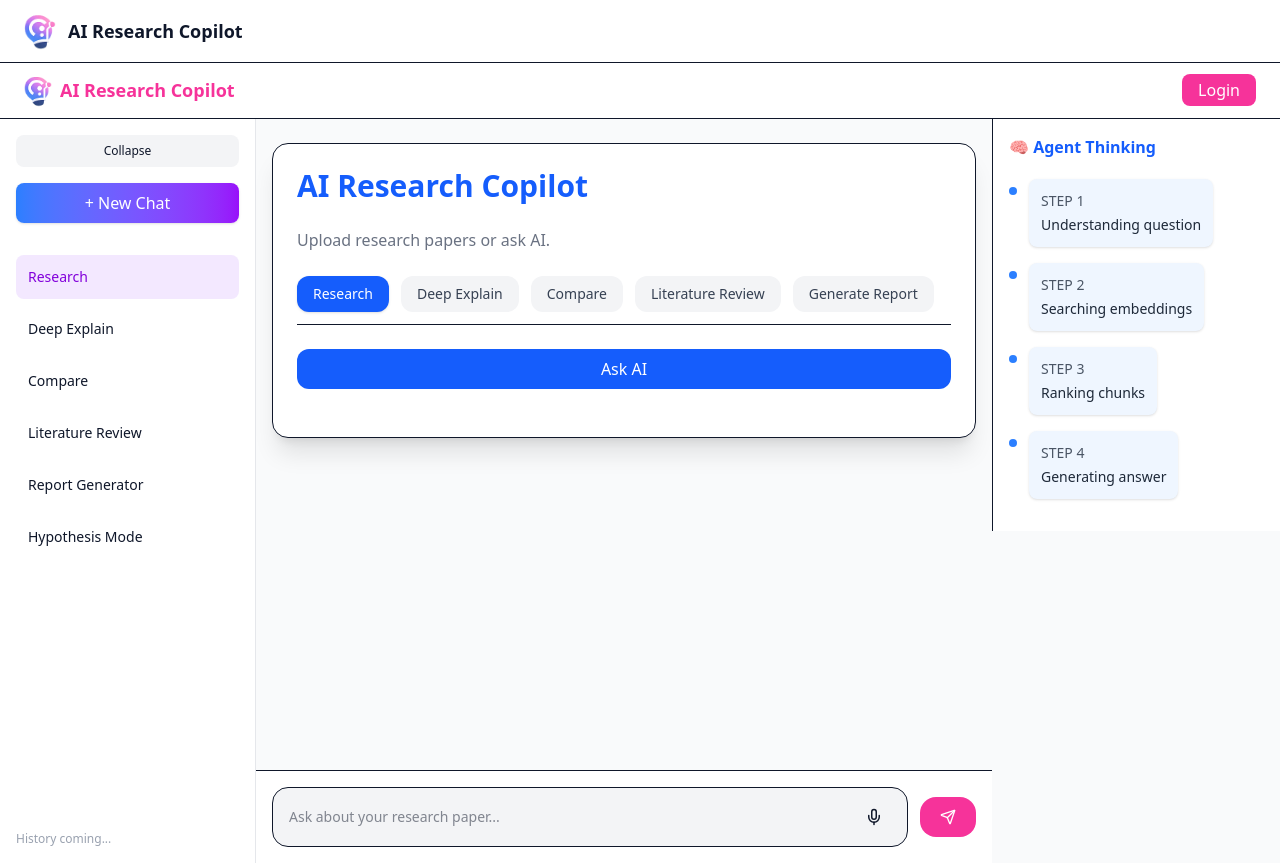
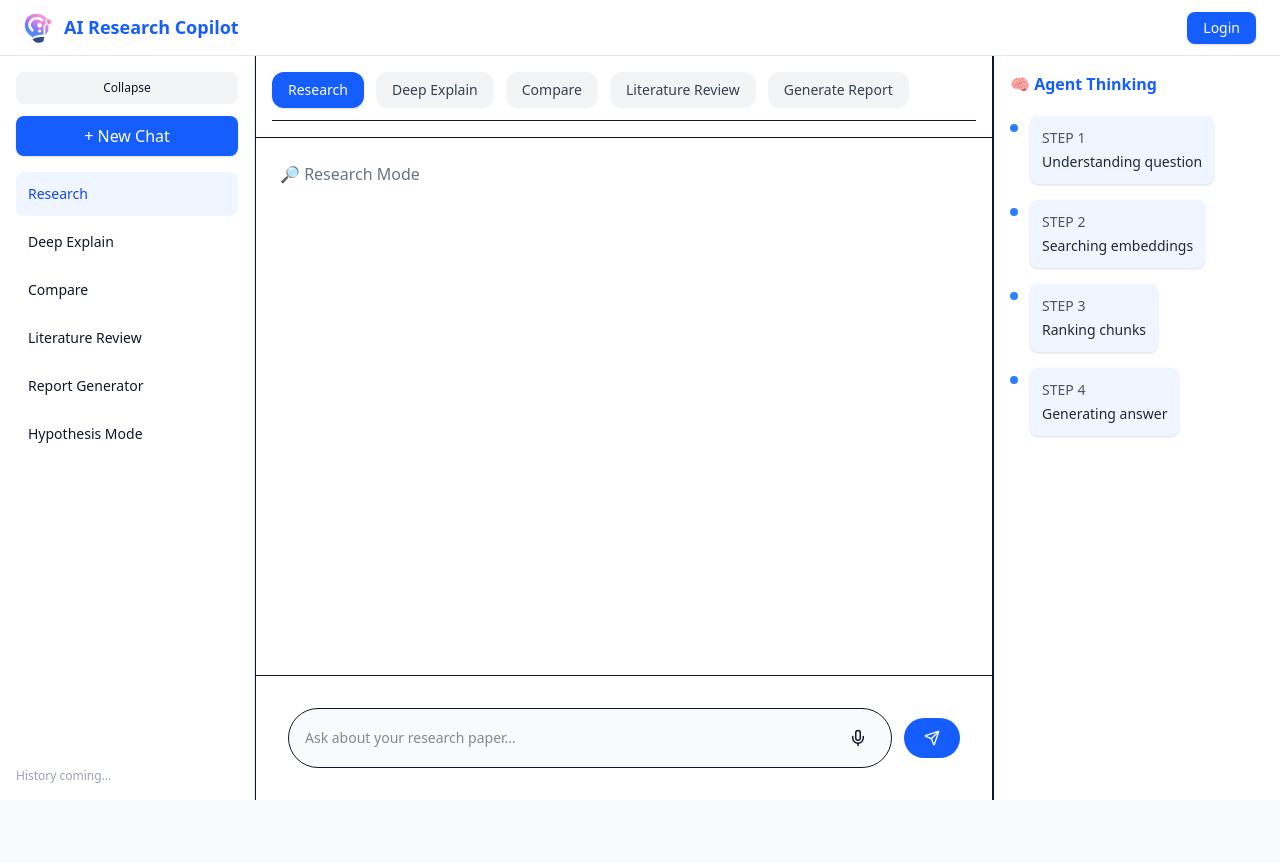
Before and after one commit to devloperdevesh/ai-research-copilot, a Next.js app in the folder frontend/: page / in a window 1280 px wide. After the commit the page ends 800 px from the top, so only its background shows below. Built offline with nearby package versions, Linux system fonts and the light colour scheme.

Commit message:
Updated UI

```diff
--- a/frontend/app/layout.tsx
+++ b/frontend/app/layout.tsx
@@ -1,5 +1,4 @@
 import type { Metadata } from "next";
-import Image from "next/image";
 import "./globals.css";
 
 export const metadata: Metadata = {
@@ -7,7 +6,7 @@ export const metadata: Metadata = {
   description: "Citation-aware AI research assistant",
 
   icons: {
-    icon: "/logo.png",      // favicon
+    icon: "/logo.png",
     shortcut: "/logo.png",
     apple: "/logo.png"
   }
@@ -18,30 +17,10 @@ export default function RootLayout({
 }: {
   children: React.ReactNode;
 }) {
-
   return (
     <html lang="en">
-      <body className="bg-white text-gray-900">
-
-        {/* TOP HEADER */}
-        <header className="flex items-center gap-3 px-6 py-3 border-b bg-white">
-
-          <Image
-            src="/logo.png"
-            alt="AI Research Copilot"
-            width={32}
-            height={32}
-            priority
-          />
-
-          <h1 className="font-semibold text-lg">
-            AI Research Copilot
-          </h1>
-
-        </header>
-
+      <body className="bg-white text-gray-900 antialiased">
         {children}
-
       </body>
     </html>
   );
--- a/frontend/app/page.tsx
+++ b/frontend/app/page.tsx
@@ -1,13 +1,13 @@
 import MainLayout from "../components/layout/MainLayout";
-import ChatBox from "../components/chat/ChatBox";
+import ChatContainer from "../components/chat/ChatContainer";
 
-export default function Home(){
+export default function Home() {
 
-  return(
+  return (
 
     <MainLayout>
 
-      <ChatBox/>
+      <ChatContainer />
 
     </MainLayout>
 
--- a/frontend/components/chat/ChatArea.tsx
+++ /dev/null
@@ -1,29 +0,0 @@
-"use client";
-
-import ChatInputBar from "./ChatInputBar";
-
-export default function ChatArea({ children }: any) {
-
-  return (
-
-    <div className="flex flex-col h-full">
-
-      {/* Messages Area */}
-      <div className="flex-1 overflow-y-auto px-4 py-6 space-y-4">
-
-        {children}
-
-      </div>
-
-      {/* Bottom Input Fixed */}
-      <div className="border-t bg-white p-4">
-
-        <ChatInputBar />
-
-      </div>
-
-    </div>
-
-  );
-
-}
--- a/frontend/components/chat/ChatBox.tsx
+++ /dev/null
@@ -1,95 +0,0 @@
-"use client";
-
-import { useState } from "react";
-import ReactMarkdown from "react-markdown";
-
-import ResearchToolbar from "./ResearchToolbar";
-import CitationPanel from "./CitationPanel";
-import ThinkingIndicator from "./ThinkingIndicator";
-import useAutoScroll from "@/hooks/useAutoScroll";
-
-export default function ChatBox() {
-
-  const [mode, setMode] = useState("research");   // ✅ ADD THIS
-  const [streamText, setStreamText] = useState("");
-  const [loading, setLoading] = useState(false);
-
-  const bottomRef = useAutoScroll(streamText);
-
-  const sendMessage = async () => {
-
-    setLoading(true);
-
-    const response = await fetch("http://localhost:8000/chat", {
-      method: "POST",
-      headers: {
-        "Content-Type": "application/json"
-      },
-      body: JSON.stringify({ mode }) // optional future use
-    });
-
-    const reader = response.body?.getReader();
-    const decoder = new TextDecoder();
-
-    let result = "";
-
-    while (true) {
-
-      const { done, value } = await reader!.read();
-
-      if (done) break;
-
-      result += decoder.decode(value);
-      setStreamText(result);
-
-    }
-
-    setLoading(false);
-
-  };
-
-  return (
-
-    <div className="bg-white shadow-xl rounded-2xl border p-6 flex flex-col gap-6">
-
-      <h1 className="text-3xl font-semibold text-blue-600">
-        AI Research Copilot
-      </h1>
-
-      <p className="text-gray-500">
-        Upload research papers or ask AI.
-      </p>
-
-      {/* ✅ PASS PROPS HERE */}
-      <ResearchToolbar mode={mode} setMode={setMode} />
-
-      {loading && <ThinkingIndicator />}
-
-      {streamText && (
-
-        <div className="bg-gray-50 p-4 rounded-xl border">
-
-          <ReactMarkdown>
-            {streamText}
-          </ReactMarkdown>
-
-          <CitationPanel />
-
-        </div>
-
-      )}
-
-      <button
-        onClick={sendMessage}
-        className="bg-blue-600 hover:bg-blue-700 transition text-white py-2 rounded-xl"
-      >
-        Ask AI
-      </button>
-
-      <div ref={bottomRef} />
-
-    </div>
-
-  );
-
-}
--- a/frontend/components/chat/ChatContainer.tsx
+++ b/frontend/components/chat/ChatContainer.tsx
@@ -1,7 +1,6 @@
 "use client";
 
 import { useState } from "react";
-import ModeRouter from "../modes/ModeRouter";
 import ResearchToolbar from "./ResearchToolbar";
 import ChatInputBar from "./ChatInputBar";
 
@@ -9,28 +8,25 @@ export default function ChatContainer() {
 
   const [mode, setMode] = useState("research");
 
-  const [messages, setMessages] = useState([
-    { role: "user", text: "Explain transformers" },
-    { role: "ai", text: "Transformers are attention-based models used in NLP..." }
-  ]);
-
   return (
 
-    <div className="flex flex-col h-full bg-gradient-to-br from-white via-pink-50 to-purple-50">
+    <div className="flex flex-col h-full bg-white">
 
-      {/* 🔹 MODE TOOLBAR */}
-      <div className="p-4 border-b bg-white shadow-sm">
+      {/* Mode Toolbar */}
+      <div className="border-b p-4 bg-white">
         <ResearchToolbar mode={mode} setMode={setMode} />
       </div>
 
-      {/* 🔹 MESSAGE AREA */}
-      <div className="flex-1 overflow-y-auto p-6 space-y-4">
+      {/* Message Area */}
+      <div className="flex-1 overflow-y-auto p-6">
 
-        <ModeRouter mode={mode} data={messages} />
+        <div className="text-gray-500">
+          🔎 Research Mode
+        </div>
 
       </div>
 
-      {/* 🔹 INPUT BAR */}
+      {/* Bottom Input */}
       <div className="border-t bg-white p-4">
         <ChatInputBar />
       </div>
--- a/frontend/components/chat/ChatInput.tsx
+++ /dev/null
@@ -1,58 +0,0 @@
-"use client";
-
-import { useState } from "react";
-import CommandMenu from "./CommandMenu";
-
-export default function ChatInput({onSend}:any){
-
- const [input,setInput]=useState("");
- const [showCommands,setShowCommands]=useState(false);
-
- const handleChange=(e:any)=>{
-
-   const value=e.target.value;
-   setInput(value);
-
-   if(value.startsWith("/"))
-     setShowCommands(true);
-   else
-     setShowCommands(false);
-
- };
-
- return(
-
-  <div className="relative">
-
-   {showCommands &&(
-     <CommandMenu
-      onSelect={(cmd:string)=>{
-       setInput(cmd+" ");
-       setShowCommands(false);
-      }}
-     />
-   )}
-
-   <div className="flex gap-2">
-
-    <input
-      value={input}
-      onChange={handleChange}
-      placeholder="Ask AI or type /command..."
-      className="flex-1 border rounded-lg p-3"
-    />
-
-    <button
-     onClick={()=>onSend(input)}
-     className="bg-gradient-to-r from-blue-500 to-purple-500 text-white px-4 rounded-lg"
-    >
-     Send
-    </button>
-
-   </div>
-
-  </div>
-
- );
-
-}
--- a/frontend/components/chat/ChatInputBar.tsx
+++ b/frontend/components/chat/ChatInputBar.tsx
@@ -15,9 +15,9 @@ export default function ChatInputBar() {
 
   return (
 
-    <div className="max-w-4xl mx-auto flex gap-3 items-center">
+    <div className="max-w-4xl mx-auto flex gap-3 items-center p-4">
 
-      <div className="flex flex-1 items-center border rounded-2xl px-4 py-3 bg-gray-100 focus-within:ring-2 focus-within:ring-pink-400 transition">
+      <div className="flex flex-1 items-center border rounded-full px-4 py-3 bg-gray-50 focus-within:ring-2 focus-within:ring-blue-500 transition">
 
         <input
           value={message}
@@ -26,7 +26,7 @@ export default function ChatInputBar() {
           className="flex-1 bg-transparent outline-none text-sm"
         />
 
-        <button className="p-2 hover:bg-pink-100 rounded-full transition">
+        <button className="p-2 hover:bg-blue-100 rounded-full transition">
           <Mic size={18} />
         </button>
 
@@ -34,7 +34,7 @@ export default function ChatInputBar() {
 
       <button
         onClick={sendMessage}
-        className="bg-pink-500 hover:bg-pink-600 text-white px-5 py-3 rounded-2xl transition flex items-center gap-2"
+        className="bg-blue-600 hover:bg-blue-700 text-white px-5 py-3 rounded-full transition flex items-center gap-2"
       >
         <Send size={16} />
       </button>
@@ -42,4 +42,5 @@ export default function ChatInputBar() {
     </div>
 
   );
+
 }
--- a/frontend/components/layout/MainLayout.tsx
+++ b/frontend/components/layout/MainLayout.tsx
@@ -3,7 +3,6 @@
 import Navbar from "./Navbar";
 import Sidebar from "./Sidebar";
 import ResearchTimeline from "../modes/ResearchTimeline";
-import ChatArea from "../chat/ChatArea";
 
 export default function MainLayout({ children }: any) {
 
@@ -15,33 +14,28 @@ export default function MainLayout({ children }: any) {
   ];
 
   return (
-
     <div className="h-screen flex flex-col bg-gray-50">
 
       <Navbar />
 
       <div className="flex flex-1 overflow-hidden">
 
-        {/* LEFT SIDEBAR */}
-        <div className="w-64 border-r bg-white">
+        {/* Sidebar */}
+        <aside className="hidden md:flex w-64 border-r bg-white">
           <Sidebar />
-        </div>
+        </aside>
 
-        {/* CENTER CHAT AREA */}
-        <div className="flex-1 flex flex-col">
-          <ChatArea>
-            {children}
-          </ChatArea>
-        </div>
+        {/* Main Content */}
+        <main className="flex-1 flex flex-col overflow-hidden">
+          {children}
+        </main>
 
-        {/* RIGHT PANEL */}
-        <div className="hidden xl:block">
+        {/* Right Panel */}
+        <aside className="hidden xl:flex w-72 border-l bg-white">
           <ResearchTimeline steps={steps} />
-        </div>
+        </aside>
 
       </div>
-
     </div>
-
   );
 }
--- a/frontend/components/layout/Navbar.tsx
+++ b/frontend/components/layout/Navbar.tsx
@@ -1,27 +1,37 @@
-import Image from "next/image"
+"use client";
 
-export default function Navbar(){
+import Image from "next/image";
 
-return(
+export default function Navbar() {
 
-<div className="h-14 flex items-center justify-between px-6 bg-white border-b">
+  return (
 
-<div className="flex items-center gap-2">
+    <div className="h-14 flex items-center justify-between px-6 bg-white border-b border-gray-200">
 
-<Image src="/logo.png" width={28} height={28} alt="logo"/>
+      {/* LEFT LOGO */}
+      <div className="flex items-center gap-3">
 
-<h1 className="font-bold text-lg text-pink-500">
+        <Image
+          src="/logo.png"
+          width={28}
+          height={28}
+          alt="AI Research Copilot"
+          priority
+        />
+
+        <h1 className="font-semibold text-lg text-blue-600">
           AI Research Copilot
         </h1>
 
       </div>
 
-<button className="bg-pink-500 text-white px-4 py-1 rounded-lg">
+      {/* RIGHT ACTION */}
+      <button className="bg-blue-600 hover:bg-blue-700 transition text-white px-4 py-1.5 rounded-lg text-sm shadow-sm">
         Login
       </button>
 
     </div>
 
-)
+  );
 
 }
--- a/frontend/components/layout/Sidebar.tsx
+++ b/frontend/components/layout/Sidebar.tsx
@@ -19,35 +19,31 @@ export default function Sidebar(){
   return(
 
     <div className={`
-      h-full
+      h-full flex flex-col
       transition-all duration-300
       ${open ? "w-64" : "w-16"}
-      bg-white
-      border-r border-gray-200
-      p-4 flex flex-col gap-4
+      bg-white border-r border-gray-200 p-4
     `}>
 
-      {/* Collapse Button */}
+      {/* Collapse Toggle */}
       <button
         onClick={()=>setOpen(!open)}
-        className="text-xs bg-gray-100 hover:bg-gray-200 p-2 rounded-lg"
+        className="text-xs bg-gray-100 hover:bg-gray-200 p-2 rounded-lg mb-3"
       >
-        {open ? "Collapse" : "Open"}
+        {open ? "Collapse" : ">"}
       </button>
 
-      {/* New Chat */}
+      {/* New Chat Button */}
       <button className="
-        bg-gradient-to-r from-blue-500 to-purple-600
+        bg-blue-600 hover:bg-blue-700
         text-white
-        p-2
-        rounded-lg
-        shadow hover:scale-[1.02] transition
+        p-2 rounded-lg shadow-sm transition mb-4
       ">
         {open ? "+ New Chat" : "+"}
       </button>
 
-      {/* Modes */}
-      <div className="flex flex-col gap-2 mt-4">
+      {/* MODES */}
+      <div className="flex flex-col gap-1">
 
         {modes.map((mode,index)=>(
 
@@ -57,7 +53,7 @@ export default function Sidebar(){
             className={`
               text-left p-3 rounded-lg text-sm transition
               ${activeMode===mode
-                ? "bg-purple-100 text-purple-700 font-medium"
+                ? "bg-blue-50 text-blue-700 font-medium"
                 : "hover:bg-gray-100"
               }
             `}
@@ -69,9 +65,9 @@ export default function Sidebar(){
 
       </div>
 
-      {/* History */}
+      {/* History Footer */}
       {open && (
-        <div className="mt-auto text-xs text-gray-400">
+        <div className="mt-auto text-xs text-gray-400 pt-6">
           History coming...
         </div>
       )}
@@ -79,4 +75,5 @@ export default function Sidebar(){
     </div>
 
   );
+
 }
```
Lines whose indentation alone changed are shown as unchanged.
